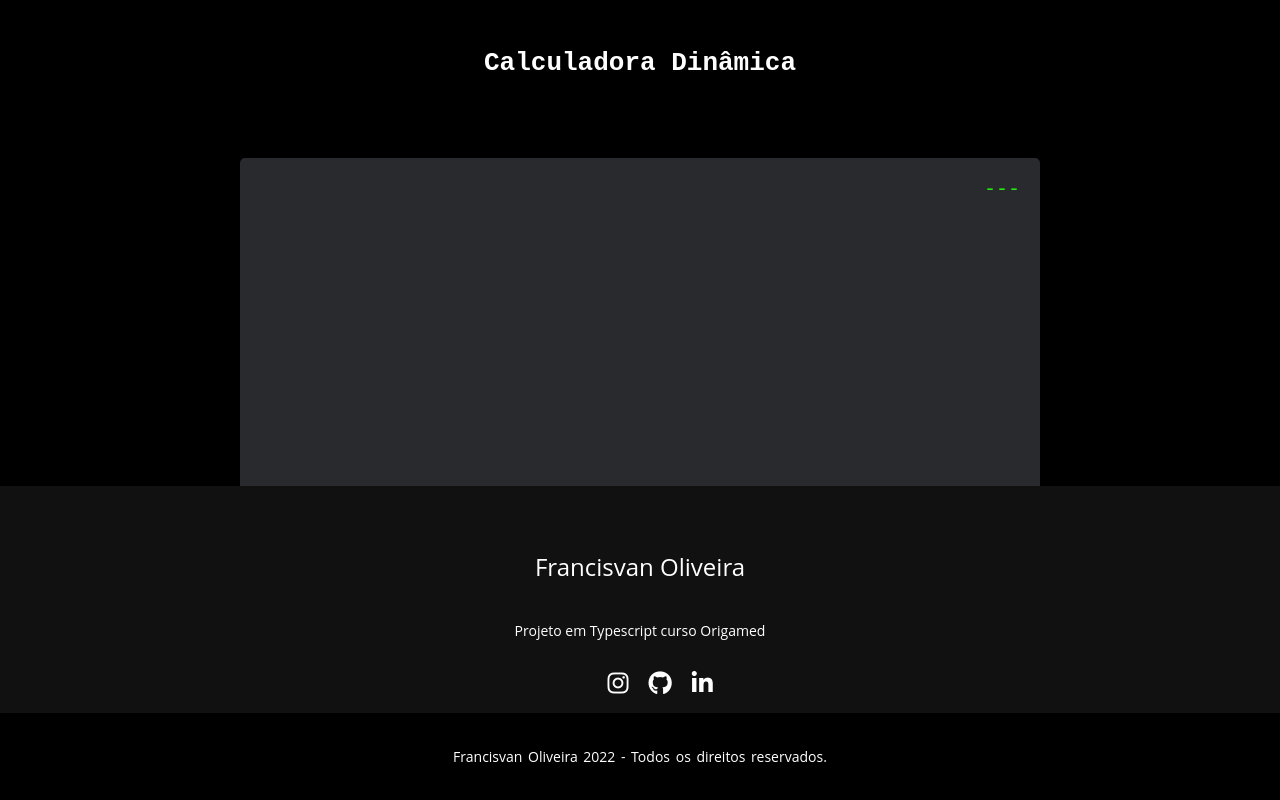
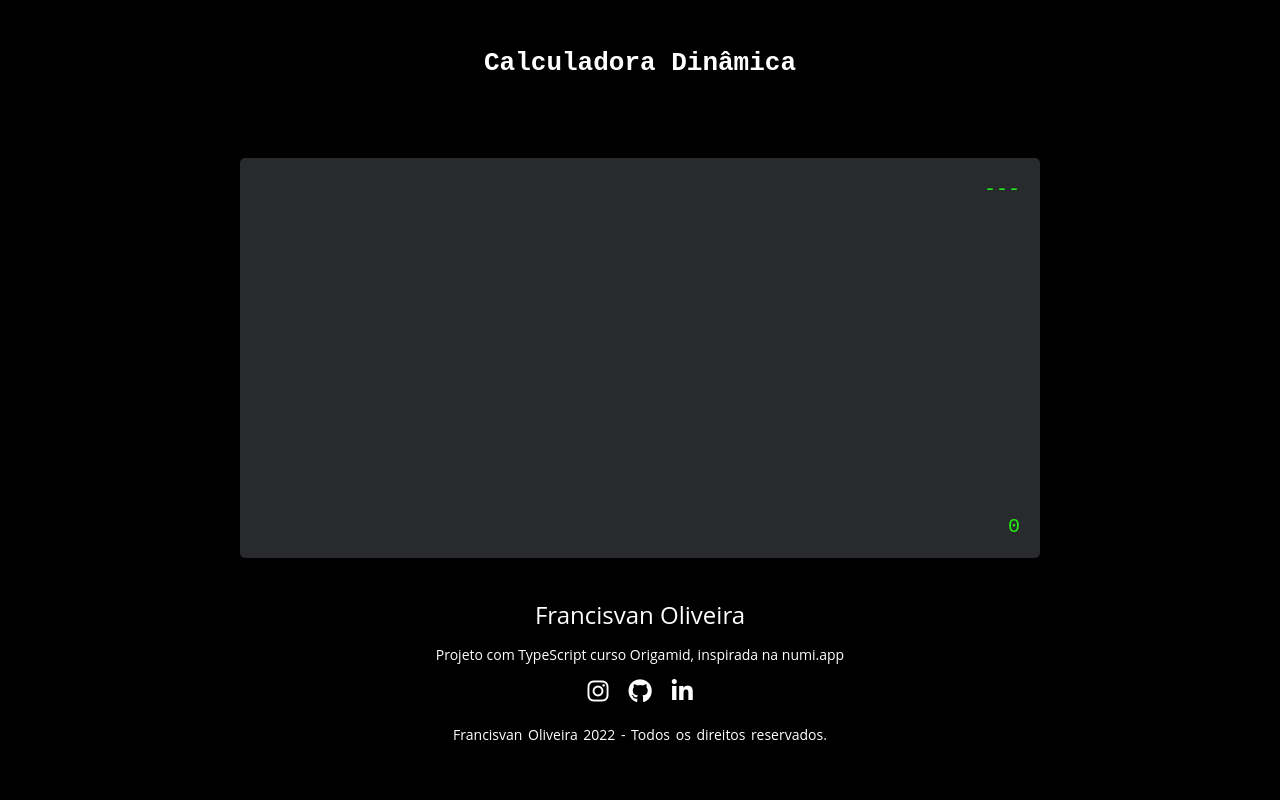
Before and after one commit to francisvanoliveira/calculadora, a plain HTML site: page index.html in a window 1280 px wide. Drawn offline with Linux system fonts and the light colour scheme.

Commit message:
Atualização no codigo

```diff
--- a/index.html
+++ b/index.html
@@ -9,6 +9,44 @@
   <link rel="stylesheet" href="./style.css">
   <link rel="stylesheet" href="https://stackpath.bootstrapcdn.com/font-awesome/4.7.0/css/font-awesome.min.css">
   <title>Calculadora Dinâmica</title>
+
+  <!-- SEO -->
+  <meta name="description" content="Calculadora Dinâmica">
+  <meta name="author" content="Francisvan Oliveira">
+  <meta name="keywords" content="Francisvan Oliveira"/>
+
+  <link rel="alternate" href="" hreflang="pt-br" />
+  <meta name="robots" content="index, follow">
+
+  <meta name="viewport" content="width=device-width, initial-scale=1, maximum-scale=1">
+  <meta property="og:url" content="https://calculadora.francisvanoliveira.com.br/" />
+  <meta property="og:title" content="Calculadora Dinâmica" />
+  <meta property="og:image" content="https://francisvanoliveira.com.br/icone/android-chrome-512x512.png" />
+  <meta property="og:description" content="Faça seus calculos direto na área de texto e edite a qualquer momento" />
+  <meta name="theme-color" content="#fe2813">
+
+  <meta property="business:contact_data:country_name" content="Brasil" />
+  <meta property="business:contact_data:website" content="https://calculadora.francisvanoliveira.com.br/" />
+  <meta property="business:contact_data:region" content="AM" />
+  <meta property="business:contact_data:email" content="francisvan.oliveira@francisvanoliveira.com.br" />
+  <meta property="business:contact_data:phone_number" content="+55 92 99276-8775" />
+
+
+  <meta name="twitter:card" content="summary" />
+  <meta name="twitter:description" content="Faça seus calculos direto na área de texto e edite a qualquer momento"/>
+  <meta name="twitter:title" content="Francisvan Oliveira" />
+  <meta name="twitter:image" content="https://francisvanoliveira.com.br/icone/android-chrome-512x512.png" />
+
+
+  <meta name="geo.placename" content="Manaus" />
+  <meta name="geo.region" content="BR" />
+  <meta name="description" content="Faça seus calculos direto na área de texto e edite a qualquer momento" />
+  <link rel="canonical" href="https://calculadora.francisvanoliveira.com.br/" />
+
+  <meta property="og:type" content="website" />
+  <meta property="og:locale" content="pt_BR" />
+  <meta name="format-detection" content="telephone=no">
+  <!-- SEO -->
 </head>
 
 <body>
@@ -23,7 +61,7 @@
   <footer>
     <div class="footer-content">
         <h3><a href="https://francisvanoliveira.com.br/" target="_blank">Francisvan Oliveira</a></h3>
-        <p>Projeto em Typescript curso Origamed</p>
+        <p>Projeto com TypeScript curso Origamid, inspirada na numi.app</p>
         <ul class="socials">
             <li><a href="https://www.instagram.com/francisvan_oliveira/" target="_blank"><i class = "fab fa-instagram"></i></a></li>
             <li><a href="https://github.com/francisvanoliveira" target="_blank"><i class="fab fa-github"></i></a></li>
@@ -33,7 +71,7 @@
     <div class="footer-bottom">
         <p><a href="https://francisvanoliveira.com.br/" target="_blank">Francisvan Oliveira</a> 2022 - Todos os direitos reservados.</p>
     </div>
-</footer>
+  </footer>
 
   <script src="./dist/script.js"></script>
 </body>
--- a/style.css
+++ b/style.css
@@ -1,6 +1,11 @@
 @import url(https://cdnjs.cloudflare.com/ajax/libs/font-awesome/5.15.3/css/all.min.css);
 @import url(path/to/font-awesome/css/font-awesome.min.css);
 
+* {
+    margin: 0;
+    padding: 0;
+    border: 0;
+}
 body{
     margin: 2rem;
     background: #000;
@@ -56,19 +61,18 @@ h1 {
 
 /*inicio footer*/
 footer{
-    position: absolute;
+    position: relative;
     bottom: 0;
     left: 0;
     right: 0;
-    background: #111;
     height: auto;
-    width: 100vw;
+    width: auto;
     font-family: "Open Sans";
     padding-top: 40px;
     color: #fff;
 }
 .footer-content{
-    display: flex;
+    display:flex;
     align-items: center;
     justify-content: center;
     flex-direction: column;
@@ -77,7 +81,6 @@ footer{
 .footer-content h3{
     font-size: 1.5rem;
     font-weight: 400;
-    text-transform: capitalize;
 }
 .footer-content p{
     max-width: 500px;
@@ -90,6 +93,7 @@ footer{
     display: flex;
     align-items: center;
     justify-content: center;
+    padding-left: 0px;
 }
 .socials li{
     margin: 0 10px;
@@ -108,8 +112,7 @@ footer{
 }
 
 .footer-bottom{
-    background: #000;
-    width: 100vw;
+    width: auto;
     padding: 20px 0;
     text-align: center;
 }
```
